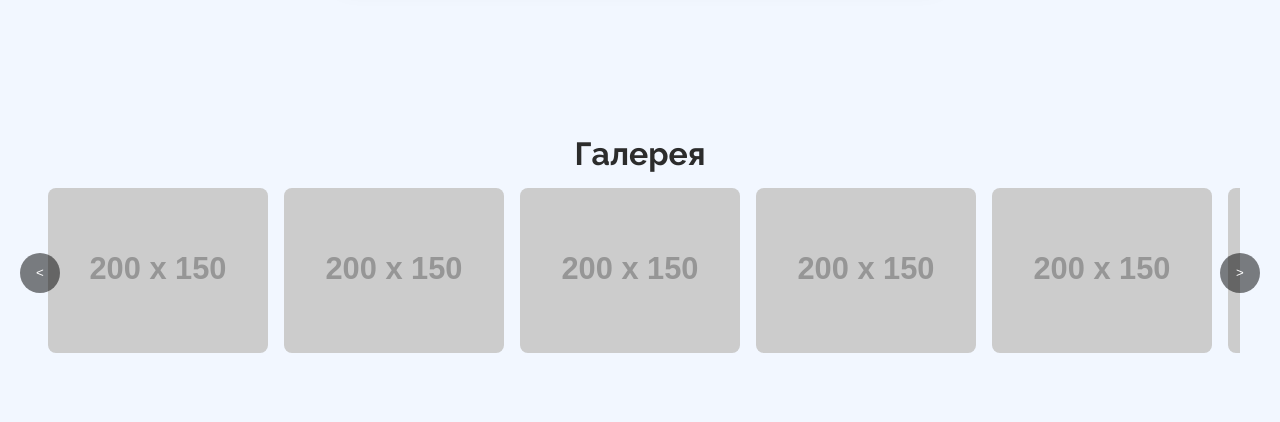
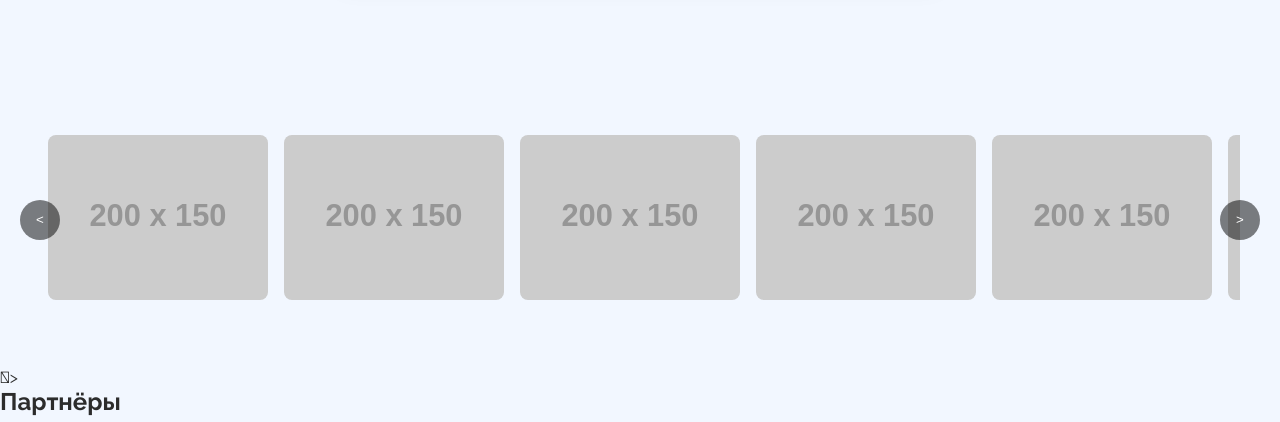
Before and after one commit to crazymurlock/everestsite, a plain HTML site: page index.html in a window 1280 px wide. Shown: the part 1360-1782 px from the top of the page. Drawn offline with Linux system fonts and the light colour scheme; placeholder pictures from the web are drawn by us.

Commit message:
Add files via upload

```diff
--- a/index.html
+++ b/index.html
@@ -53,7 +53,7 @@
 
 </section>
 <section class="photo-slider">
-  <h2>Галерея</h2>
+
   <div class="photo-slider-container">
     <button class="slider-btn photo-prev">&lt;</button>
     <div class="photo-slider-track">
```
